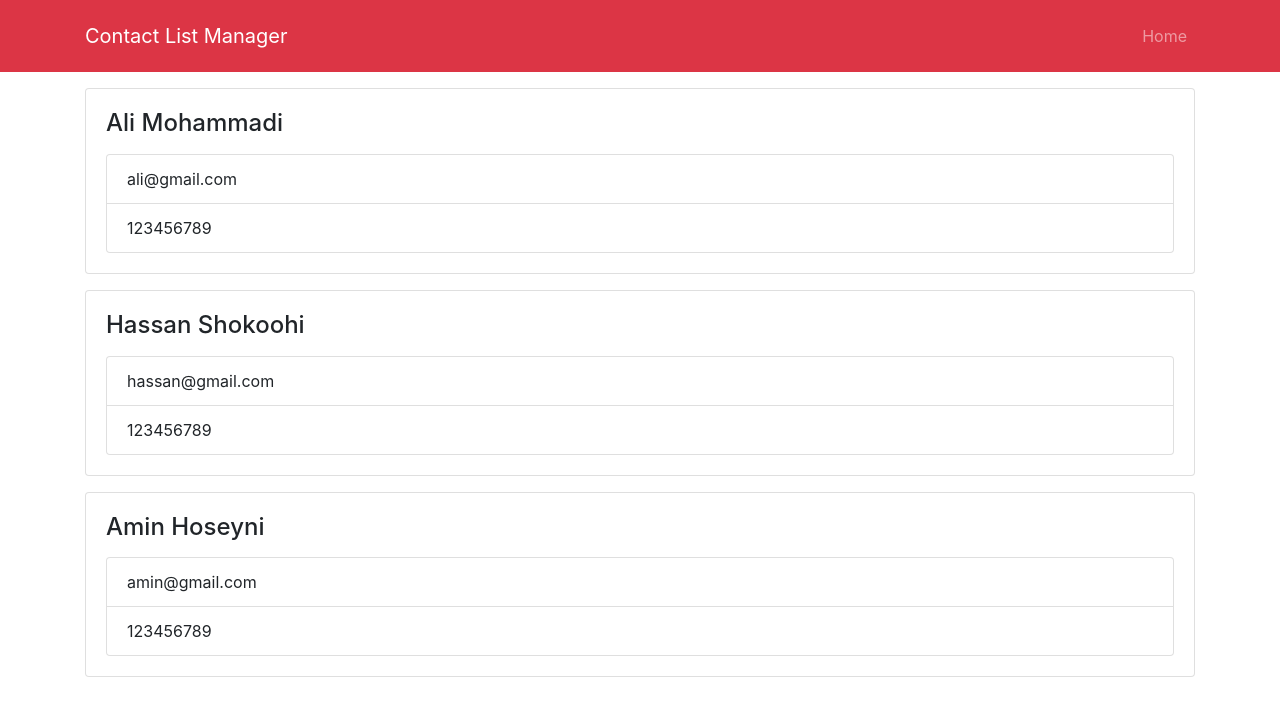
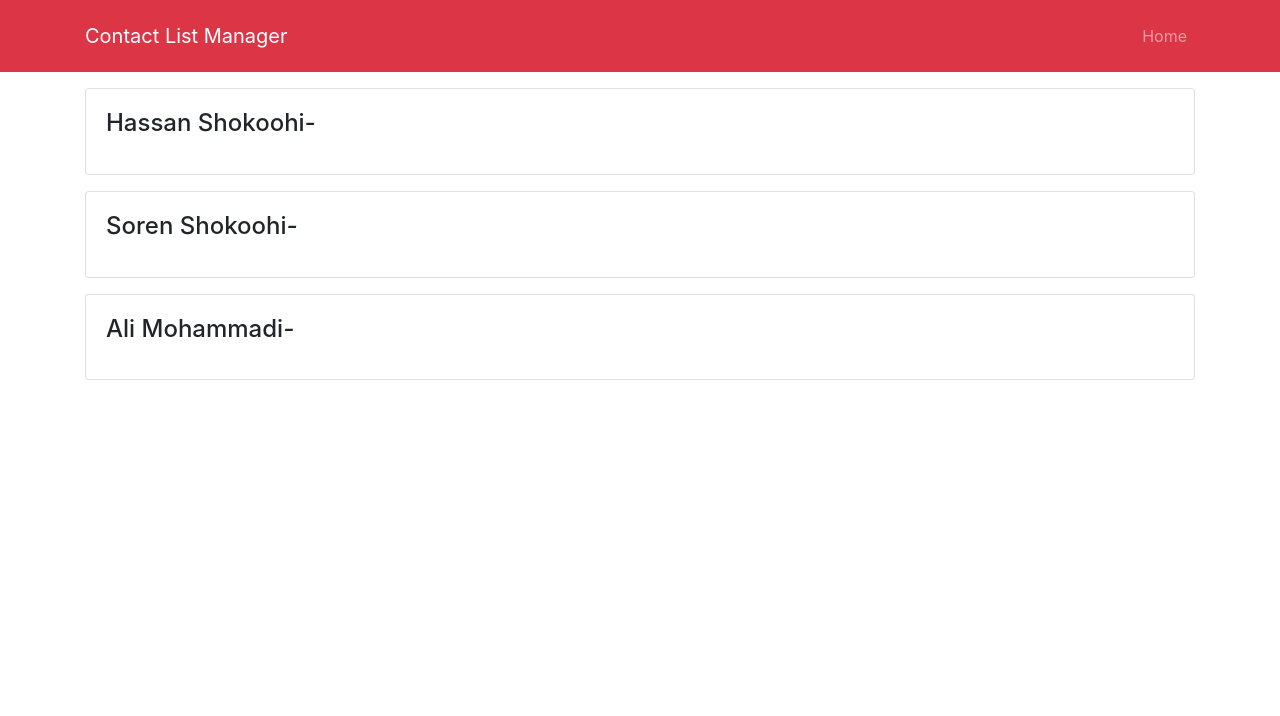
Before and after one commit to hassanshokoohimatin/contact-manager-react, a React (Create React App) app: page / in a window 1280 px wide. Shown: the top 716 px of the page. Built offline with nearby package versions, Linux system fonts and the light colour scheme.

Commit message:
add some events

```diff
--- a/src/App.js
+++ b/src/App.js
@@ -1,7 +1,7 @@
 import React, {Component} from 'react';
 import './App.css';
 import 'bootstrap/dist/css/bootstrap.css';
-import Contact from './components/contact';
+import Contacts from './components/contacts';
 import Header from './components/Header';
 
 class App extends Component{
@@ -10,9 +10,7 @@ class App extends Component{
             <div className="App">
                 <Header />
                 <div className="container">
-                    <Contact name="Ali Mohammadi" email="ali@gmail.com" phone="123456789" />
-                    <Contact name="Hassan Shokoohi" email="hassan@gmail.com" phone="123456789" />
-                    <Contact name="Amin Hoseyni" email="amin@gmail.com" phone="123456789" />
+                    <Contacts />
                 </div>
             </div>
         )
--- a/src/components/contact.js
+++ b/src/components/contact.js
@@ -2,24 +2,41 @@ import React, { Component } from 'react';
 import PropTypes from 'prop-types';
 
 class Contact extends Component {
+
+    constructor(){
+        super();
+        this.state = {
+            showInfo: false
+        }
+    }
+
+    showClick = (e) => {
+        this.setState({showInfo: ! this.state.showInfo})
+    }
     render() {
-        const {name, email, phone} = this.props;
+        const {name, email, phone} = this.props.contact;
+        const {showInfo} = this.state;
         return (
                 <div className="card card-body mb-3">
-                    <h4 className="mb-3">{name}</h4>
-                    <ul className="list-group">
-                        <li className="list-group-item">{email}</li>
-                        <li className="list-group-item">{phone}</li>
-                    </ul>
+                    <h4 className="mb-3">{name}
+                     <i onClick={this.showClick}>-</i>
+                    </h4>
+                    {showInfo ?
+                        <ul className="list-group">
+                            <li className="list-group-item">Email: {email}</li>
+                            <li className="list-group-item">Phone: {phone}</li>
+                        </ul>
+                              :
+                        null
+                    }
+
                 </div>
         )
     }
 }
 
 Contact.propTypes = {
-    name: PropTypes.string.isRequired,
-    email: PropTypes.string.isRequired,
-    phone: PropTypes.string.isRequired
+    contact: PropTypes.object.isRequired
 }
 
 export default Contact;
--- /dev/null
+++ b/src/components/contacts.js
@@ -0,0 +1,44 @@
+import React, { Component } from 'react';
+import Contact from './contact';
+
+class Contacts extends Component {
+    constructor(){
+        super();
+        this.state = {
+            contacts: [
+                {
+                    id: 1,
+                    name: 'Hassan Shokoohi',
+                    email: 'hassan.shokoohimatin@gmail.com',
+                    phone: '09127614429'
+                },
+                {
+                    id: 2,
+                    name: 'Soren Shokoohi',
+                    email: 'soren.shokoohimatin@gmail.com',
+                    phone: '09127614429'
+                },
+                {
+                    id: 3,
+                    name: 'Ali Mohammadi',
+                    email: 'ali@gmail.com',
+                    phone: '09127614429'
+                }
+            ]
+        }
+    }
+    render() {
+        return (
+            <React.Fragment>
+                {this.state.contacts.map(contact => (
+
+                    <Contact key={contact.id} contact={contact} />
+
+                ))
+                }
+            </React.Fragment>
+        )
+    }
+}
+
+export default Contacts;
```
